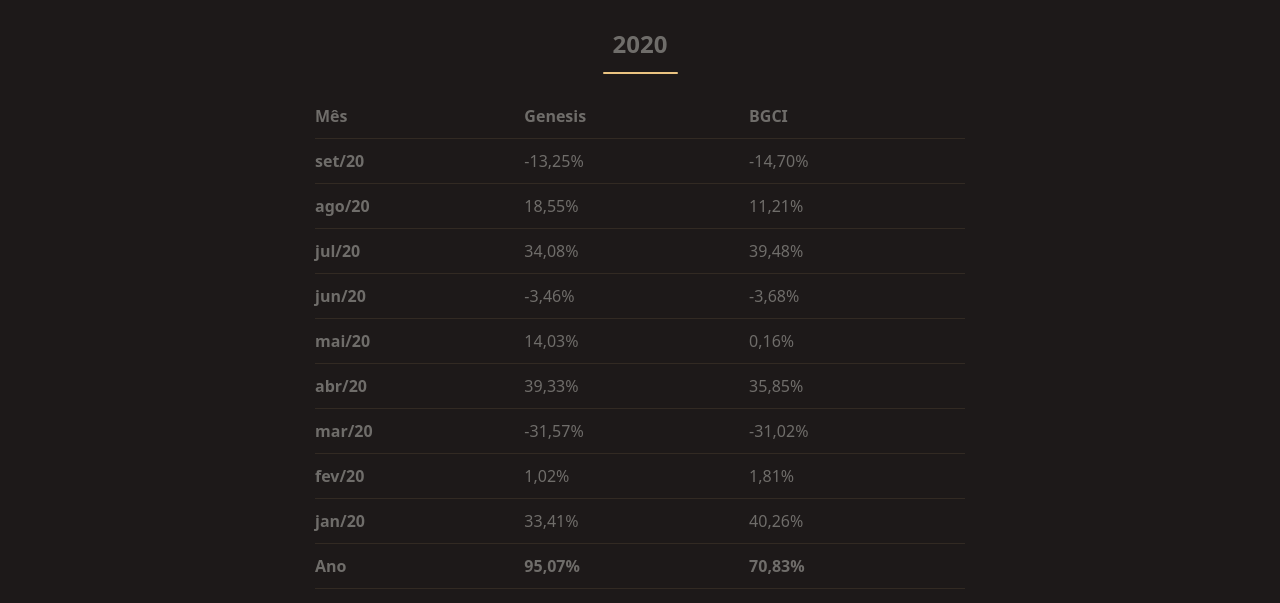
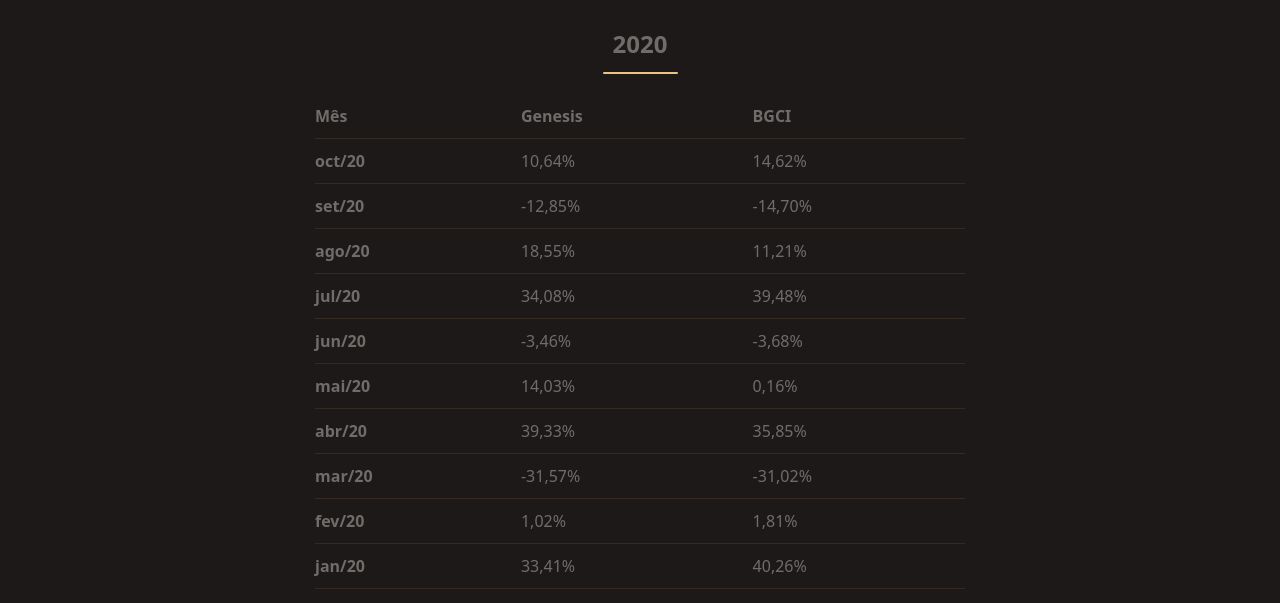
Before and after one commit to ateliedetemas/blpcrypto, a Jekyll site: the page built from _pages/rentabilidade/genesis.md, in a window 1280 px wide and 900 px high. Shown: the part 294-897 px from the top of the window. Built offline with Jekyll 4.4.1, drawn with Linux system fonts in a browser that asks for light colours.

Commit message:
Update genesis.md

```diff
--- a/_pages/rentabilidade/genesis.md
+++ b/_pages/rentabilidade/genesis.md
@@ -8,7 +8,8 @@ permalink: "/rentabilidade/genesis/"
 
 | Mês    | Genesis | BGCI    |
 |--------|---------|---------|
-| **set/20** | -13,25% | -14,70% |
+| **oct/20** | 10,64% | 14,62% |
+| **set/20** | -12,85% | -14,70% |
 | **ago/20** | 18,55% | 11,21% |
 | **jul/20** | 34,08% | 39,48% |
 | **jun/20** | -3,46% | -3,68% |
@@ -17,7 +18,7 @@ permalink: "/rentabilidade/genesis/"
 | **mar/20** | -31,57% | -31,02% |
 | **fev/20** | 1,02% | 1,81% |
 | **jan/20** | 33,41% | 40,26% |
-| **Ano**    | **95,07%**  | **70,83%** |
+| **Ano**    | **116,83%**  | **95,80%** |
 
 ## 2019
 
```
